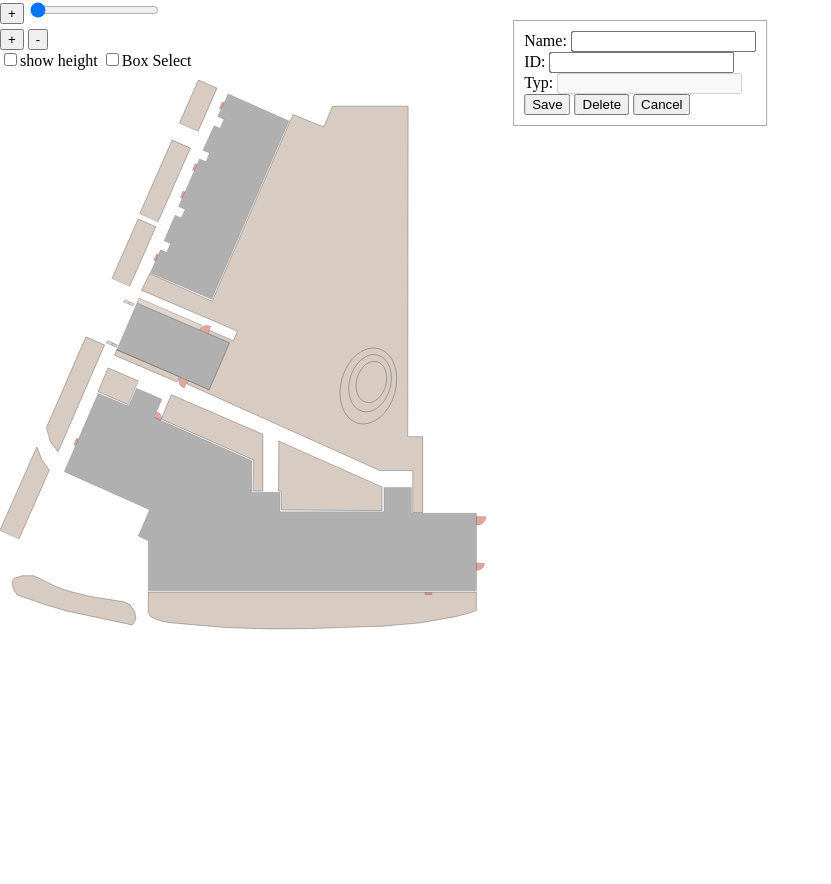
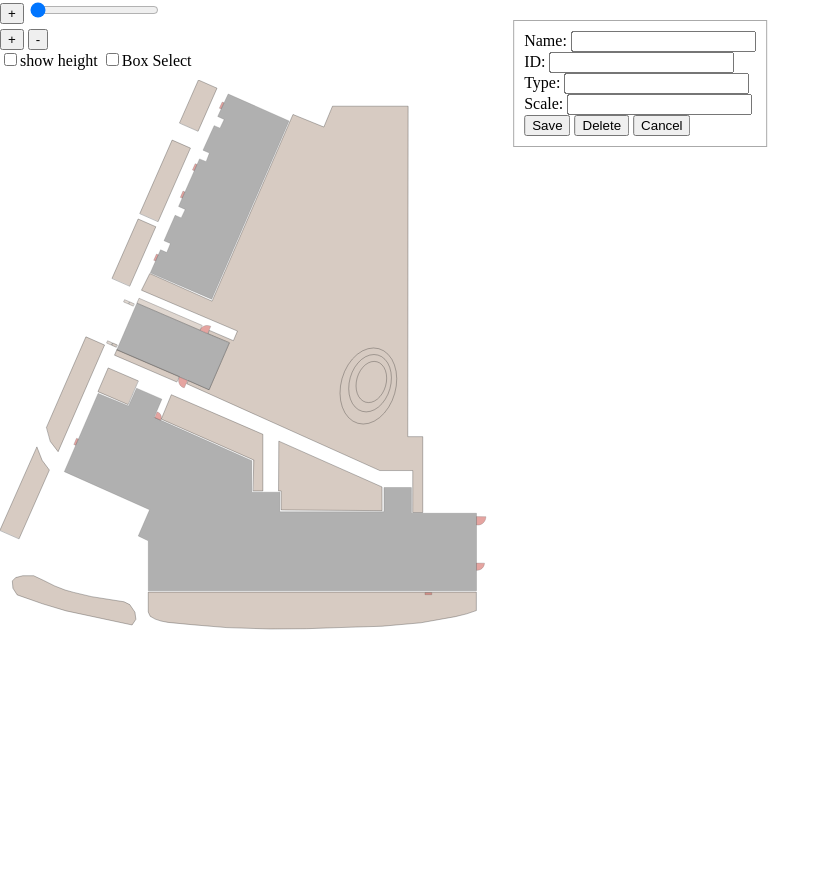
Before and after one commit to heeplr/gardenmap, a Flask app: page / in a window 1280 px wide. Shown: the whole page, without its empty margins (0-831 px from the left). Run offline with Flask 3, Linux system fonts and the light colour scheme; data that the repository does not hold is empty.

Commit message:
fix editPlant; add scale; draw image according to scale; render selection in renderGarden()

```diff
--- a/gardenmap.py
+++ b/gardenmap.py
@@ -28,7 +28,7 @@ def plants():
                 fcntl.flock(f.fileno(), fcntl.LOCK_EX)
 
                 data = json.load(f)
-                data["plants"] += [ new_plant ]
+                data["plantlist"] += [ new_plant ]
                 f.seek(0)
                 json.dump(data, f, indent=2)
                 f.truncate()
@@ -43,9 +43,9 @@ def plants():
                 fcntl.flock(f.fileno(), fcntl.LOCK_EX)
 
                 data = json.load(f)
-                for i, plant in enumerate(data["plants"]):
+                for i, plant in enumerate(data["plantlist"]):
                     if plant['id'] == updated_plant['id']:
-                        data["plants"][i] = updated_plant
+                        data["plantlist"][i] = updated_plant
                         break
                 f.seek(0)
                 json.dump(data, f, indent=2)
--- a/plants.json
+++ b/plants.json
@@ -1,10 +1,11 @@
 {
   "plantlist": [
     {
+      "id": "forsythia",
+      "max_height": 2,
       "name": "Forsythie",
-      "id": "forsythia",
+      "scale": 1.5,
       "type": "strauch",
-      "max_height": 2,
       "vegetation": {
         "1": "/forsythie-01.svg",
         "2": "/forsythie-02.svg",
@@ -21,10 +22,11 @@
       }
     },
     {
+      "id": "vinca_minor_alba",
+      "max_height": 0.15,
       "name": "Vinca Minor Alba",
-      "id": "vinca_minor_alba",
+      "scale": 1,
       "type": "bodendecker",
-      "max_height": 0.15,
       "vegetation": {
         "1": "/vinca-minor-alba-01.svg",
         "2": "/vinca-minor-alba-02.svg",
@@ -45,6 +47,7 @@
       "id": "vinca_minor_purpura",
       "type": "bodendecker",
       "max_height": 0.15,
+      "scale": 1.0,
       "vegetation": {
         "1": "/vinca-minor-purpura-01.svg",
         "2": "/vinca-minor-purpura-02.svg",
@@ -65,6 +68,7 @@
       "id": "vinca_minor_rubra",
       "type": "bodendecker",
       "max_height": 0.15,
+      "scale": 1.0,
       "vegetation": {
         "1": "/vinca-minor-rubra-01.svg",
         "2": "/vinca-minor-rubra-02.svg",
@@ -83,6 +87,7 @@
     {
       "name": "Oenethora Hartwegii",
       "max_height": 0.3,
+      "scale": 1.0,
       "vegetation": {
         "1": "/oenethora-hartwegii-01.svg",
         "2": "/oenethora-hartwegii-02.svg",
@@ -103,6 +108,7 @@
       "id": "flower",
       "type": "staude",
       "max_height": 0.15,
+      "scale": 1.0,
       "vegetation": {
         "1": "/flower.svg",
         "2": "/flower.svg",
--- a/templates/index.html
+++ b/templates/index.html
@@ -49,7 +49,8 @@
     <div id="edit-form">
         <label>Name: <input id="edit-name"></label><br>
         <label>ID: <input id="edit-id"></label><br>
-        <label>Typ: <input id="edit-type" disabled></label><br>
+        <label>Type: <input id="edit-type"></label><br>
+        <label>Scale: <input id="edit-scale"></label><br>
         <button onclick="saveEdit()">Save</button>
         <button onclick="deletePlant()">Delete</button>
         <button onclick="cancelEdit()">Cancel</button>
--- a/templates/main.js
+++ b/templates/main.js
@@ -21,7 +21,8 @@ let selectedPlants = [];
 let showMaxHeight = false;
 
 /* config */
-const maxPlantHeight = 2.0
+const iconWidth = 5;
+const maxPlantHeight = 2.0;
 
 /* load view from browser localstorage */
 const savedView = JSON.parse(localStorage.getItem("view") || '{}');
@@ -136,8 +137,8 @@ function renderGarden() {
             el.setAttribute("x", plant.x);
             el.setAttribute("y", plant.y);
             el.setAttribute("fill", "rgb(" + color + ",0,0,0.5)");
-            el.setAttribute("width", "5px");
-            el.setAttribute("height", "5px");
+            el.setAttribute("width", iconWidth * plants[plant.plant_id].scale + "px");
+            el.setAttribute("height", iconWidth * plants[plant.plant_id].scale + "px");
             el.setAttribute("class", "draggable");
         }
         else {
@@ -145,8 +146,8 @@ function renderGarden() {
             el = document.createElementNS("http://www.w3.org/2000/svg", "image");
             el.setAttribute("x", plant.x);
             el.setAttribute("y", plant.y);
-            el.setAttribute("width", "5px");
-            el.setAttribute("height", "5px");
+            el.setAttribute("width", iconWidth * plants[plant.plant_id].scale + "px");
+            el.setAttribute("height", iconWidth * plants[plant.plant_id].scale + "px");
             el.setAttribute("class", "draggable");
             el.id = plant.id;
             el.setAttribute("href", plants[plant.plant_id].vegetation[selectedMonth]);
@@ -155,6 +156,10 @@ function renderGarden() {
             el.appendChild(title);
         }
 
+        /* plant is selected? */
+        if(selectedPlants.includes(plant)) {
+            el.classList.add("selected-plant");
+        }
         /* append to DOM */
         map.appendChild(el);
         /* store in model */
@@ -171,6 +176,7 @@ function editPlant(plant) {
     document.getElementById('edit-name').value = plants[plant.plant_id].name;
     document.getElementById('edit-id').value = plants[plant.plant_id].id;
     document.getElementById('edit-type').value = plants[plant.plant_id].type;
+    document.getElementById('edit-scale').value = plants[plant.plant_id].scale;
 }
 
 function deletePlant() {
@@ -188,18 +194,26 @@ function deletePlant() {
 }
 
 function saveEdit() {
-    editingPlant.name = document.getElementById('edit-name').value;
-    editingPlant.type = document.getElementById('edit-type').value;
-    let plant_copy = { ...editingPlant };
-    delete plant_copy.el;
+    /* nothing selected? */
+    if(selectedPlants.length < 0) {
+        return;
+    }
 
-    fetch('/garden', {
+    const plant = selectedPlants[selectedPlants.length-1];
+    const model_plant = plants[plant.plant_id];
+
+    model_plant.name = document.getElementById('edit-name').value;
+    model_plant.id = document.getElementById('edit-id').value;
+    model_plant.type = document.getElementById('edit-type').value;
+    model_plant.scale = parseFloat(document.getElementById('edit-scale').value);
+
+    fetch('/plants', {
         method: 'PUT',
         headers: { 'Content-Type': 'application/json' },
-        body: JSON.stringify(plant_copy)
-    }).then(() => {
-        loadGarden();
-    });
+        body: JSON.stringify(model_plant)
+    })
+    .then(() => { loadPlants() })
+    .then(() => { renderGarden() });
 }
 
 function cancelEdit() {
@@ -481,7 +495,12 @@ svg.addEventListener("drop", (event) => {
     const y = pt.y;
     const id = event.dataTransfer.getData('plant-id');
     if (id && plants[id]) {
-        const newPlant = { x, y, plant_id: id, id: Date.now() };
+        const newPlant = {
+            x,
+            y,
+            plant_id: id,
+            id: Date.now()
+        };
         fetch('/garden', {
             method: 'POST',
             headers: { 'Content-Type': 'application/json' },
```
Lines whose indentation alone changed are shown as unchanged.
